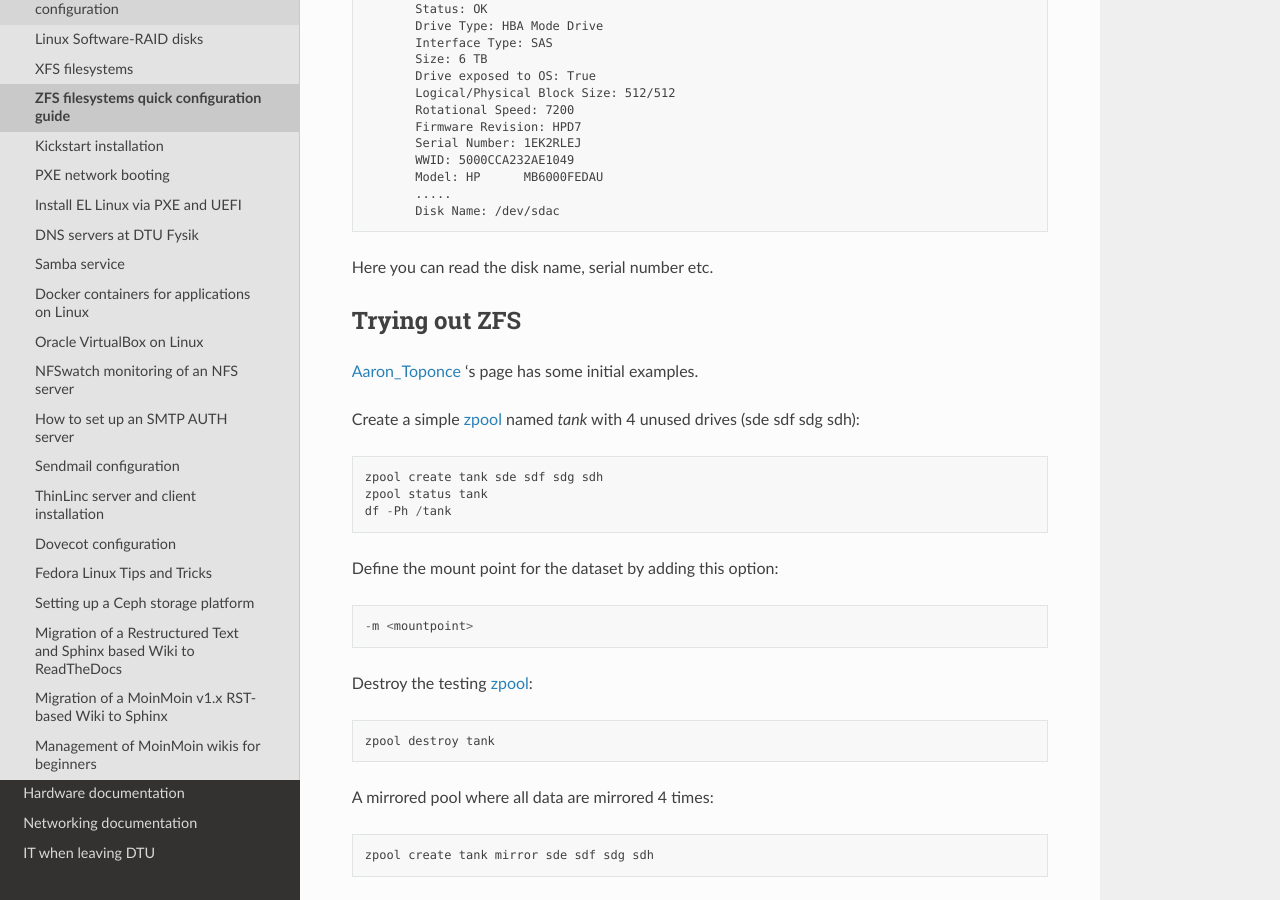
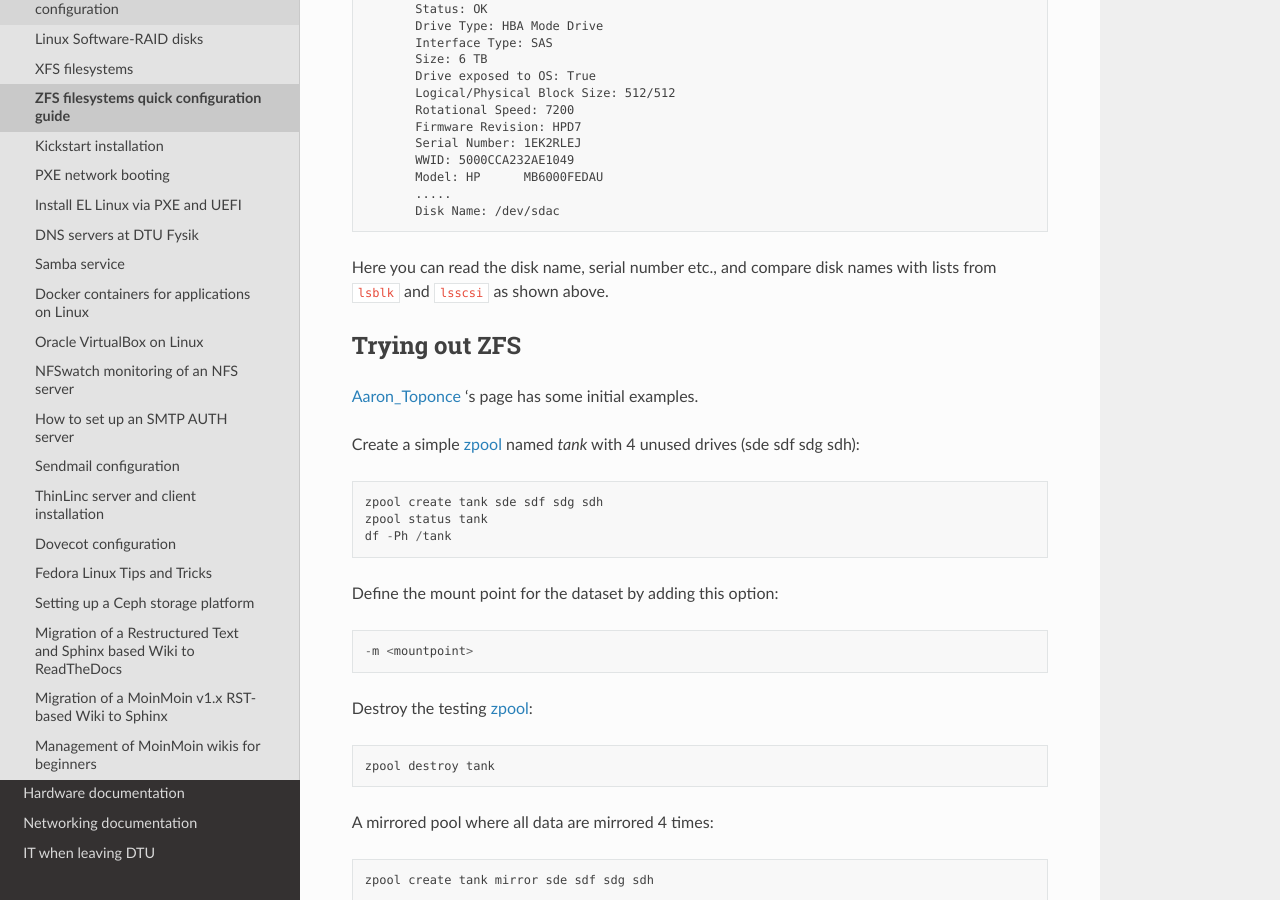
Before and after one commit to OleHolmNielsen/ITwiki, a Sphinx documentation site: the page built from docs/ZFS_filesystems.rst, in a window 1280 px wide and 900 px high, scrolled down 2875 px. Built offline with Sphinx 7.4.7 and the Read the Docs theme 2.0.0, drawn with Linux system fonts in a browser that asks for light colours.

Commit message:
Minor edit

```diff
--- a/docs/ZFS_filesystems.rst
+++ b/docs/ZFS_filesystems.rst
@@ -135,8 +135,8 @@ Example usage is::
          .....
          Disk Name: /dev/sdac
 
-
-Here you can read the disk name, serial number etc.
+Here you can read the disk name, serial number etc.,
+and compare disk names with lists from ``lsblk`` and ``lsscsi`` as shown above.
 
 Trying out ZFS
 ====================
```
